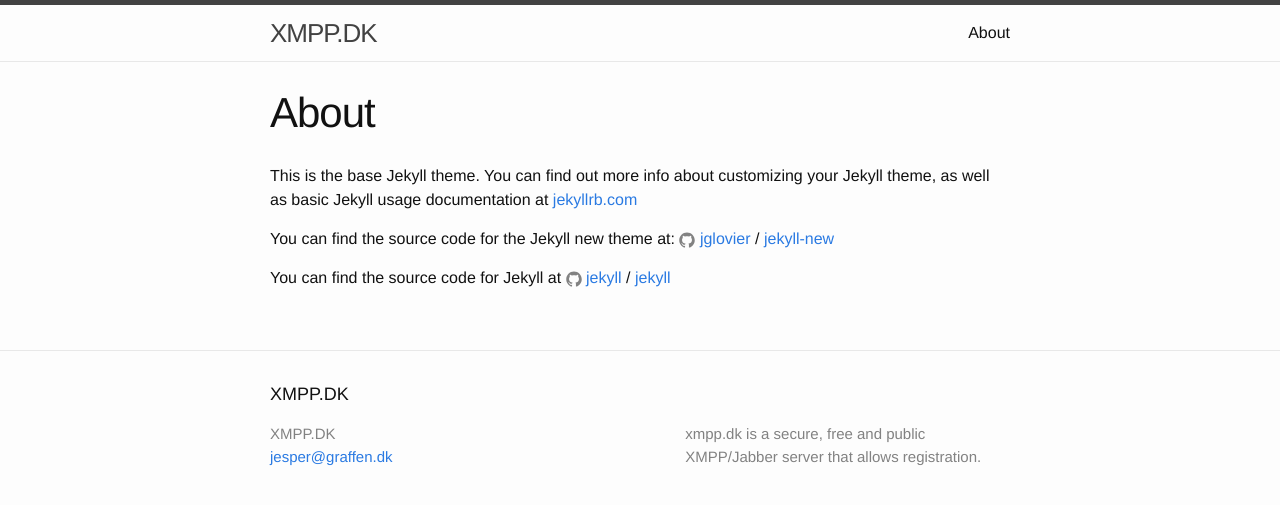
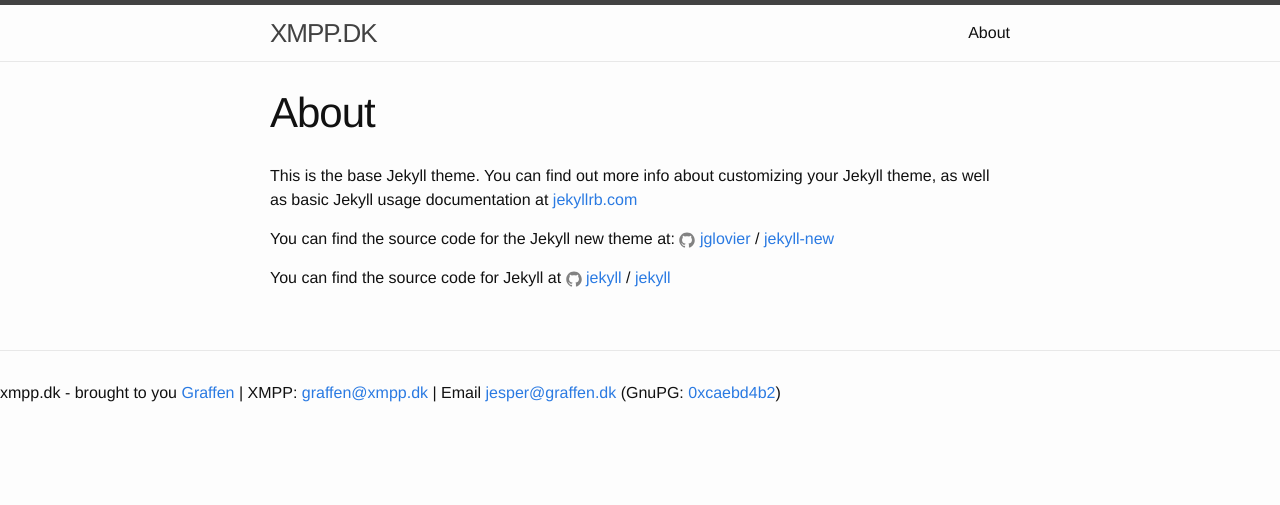
Before and after one commit to graffen/xmpp.dk, a Jekyll site: the page built from about.md, in a window 1280 px wide. Shown: the top 505 px of the page. Built offline with Jekyll 4.4.1, drawn with Linux system fonts in a browser that asks for light colours.

Commit message:
Update footer.html

```diff
--- a/_includes/footer.html
+++ b/_includes/footer.html
@@ -1,38 +1,3 @@
 <footer class="site-footer">
-
-  <div class="wrapper">
-
-    <h2 class="footer-heading">{{ site.title }}</h2>
-
-    <div class="footer-col-wrapper">
-      <div class="footer-col footer-col-1">
-        <ul class="contact-list">
-          <li>{{ site.title }}</li>
-          <li><a href="mailto:{{ site.email }}">{{ site.email }}</a></li>
-        </ul>
-      </div>
-
-      <div class="footer-col footer-col-2">
-        <ul class="social-media-list">
-          {% if site.github_username %}
-          <li>
-            {% include icon-github.html username=site.github_username %}
-          </li>
-          {% endif %}
-
-          {% if site.twitter_username %}
-          <li>
-            {% include icon-twitter.html username=site.twitter_username %}
-          </li>
-          {% endif %}
-        </ul>
-      </div>
-
-      <div class="footer-col footer-col-3">
-        <p>{{ site.description }}</p>
-      </div>
-    </div>
-
-  </div>
-
+ <p>xmpp.dk - brought to you <a href="http://graffen.dk">Graffen</a> | XMPP: <a href="xmpp:graffen@xmpp.dk">graffen@xmpp.dk</a> | Email <a href="mailto:jesper@graffen.dk?subject=xmpp.dk">jesper@graffen.dk</a> (GnuPG: <a href="https://keybase.io/graffen/key.asc">0xcaebd4b2</a>)</p>
 </footer>
```
